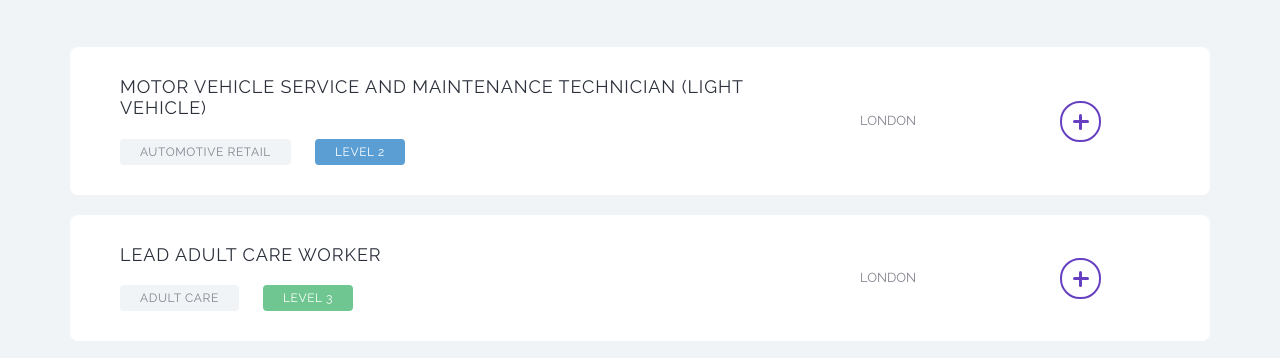
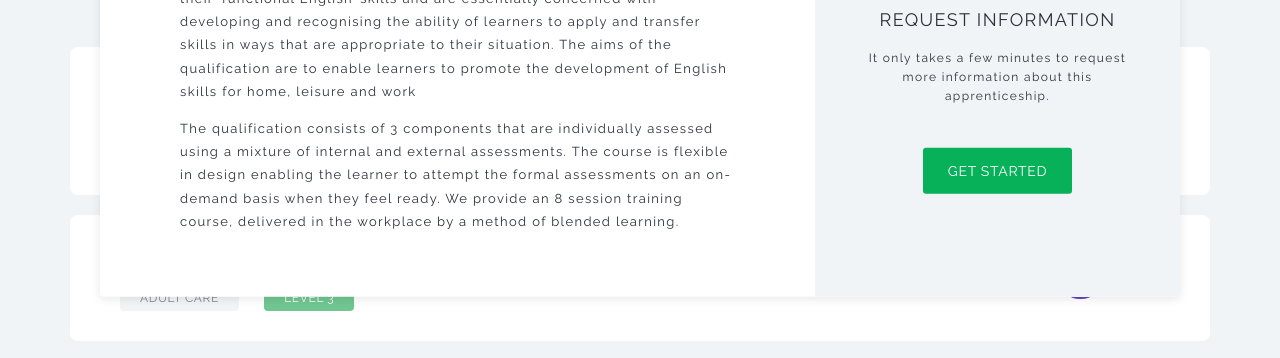
Before and after one commit to aziev/ucan, a website: page index.html in a window 1280 px wide. Both pictures are taken after a click on the element 640 px from the left and 541 px from the top of the page. Shown: the part 420-778 px from the top of the page. Drawn offline with nearby package versions, Linux system fonts and the light colour scheme.

Commit message:
aserqwer

```diff
--- a/css/scss/main.scss
+++ b/css/scss/main.scss
@@ -12,6 +12,7 @@ body{
     font-family: 'Raleway', sans-serif;
     background: $c_gray_bg;
     color: $c_text_dark;
+    letter-spacing: 0.085em;
 }
 
 a{
@@ -217,6 +218,7 @@ footer{
     border-radius: 8px;
     margin-bottom: 20px;
     transition: .2s ease;
+    cursor: pointer;
     .cell{
         padding: 30px 50px;
     }
@@ -236,6 +238,9 @@ footer{
     }
     &:hover{
         box-shadow: 0px 0 20px rgba(0, 0, 0, 0.2);
+        .plus{
+            transform: rotate(90deg);
+        }
     }
 }
 
@@ -285,9 +290,6 @@ footer{
     background: url('../img/plus.svg');
     background-size: contain;
     transition: transform .2s;
-    &:hover{
-        transform: rotate(90deg);
-    }
 }
 
 .plus-view-details{
@@ -521,6 +523,7 @@ footer{
         outline: none;
         transition: border-color .2s;
         font-size: 14px;
+        border-radius: 4px;
         &:focus{
             border-color: #06b15a;
         }
--- a/js/main.js
+++ b/js/main.js
@@ -3,7 +3,8 @@ $(document).ready(function() {
     var elements = {
         burger: $('.burger'),
         menu: $('.pages'),
-        detailsBtn: $('.details-btn'),
+        // detailsBtn: $('.details-btn'),
+        item: $('.item'),
         modalCloseBtn: $('.modal .close'),
         modal: $('.modal'),
     };
@@ -16,14 +17,14 @@ $(document).ready(function() {
         $(elements.menu).toggleClass('active');
     });
 
-    $(elements.detailsBtn).on('click', function (e) {
+    $(elements.item).on('click', function (e) {
         e.preventDefault();
 
-        var $item = $(this).closest('.item');
-        var $content = $item.find('.modal-content');
+        // var $(this) = $(this).closest('.item');
+        var $content = $(this).find('.modal-content');
 
-        vm.title = $item.find('h2').text();
-        vm.category = $item.find('.category').text();
+        vm.title = $(this).find('h2').text();
+        vm.category = $(this).find('.category').text();
         vm.text = $content.find('.text').html();
         vm.level = $content.find('.level').text();
         vm.info = $content.find('.info').html();
```
Also changed, not shown: css/main.css, img/paper.png, 1 other file.
